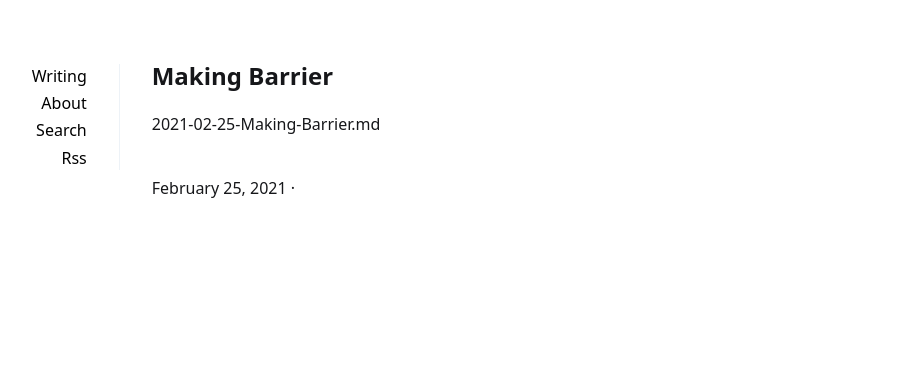
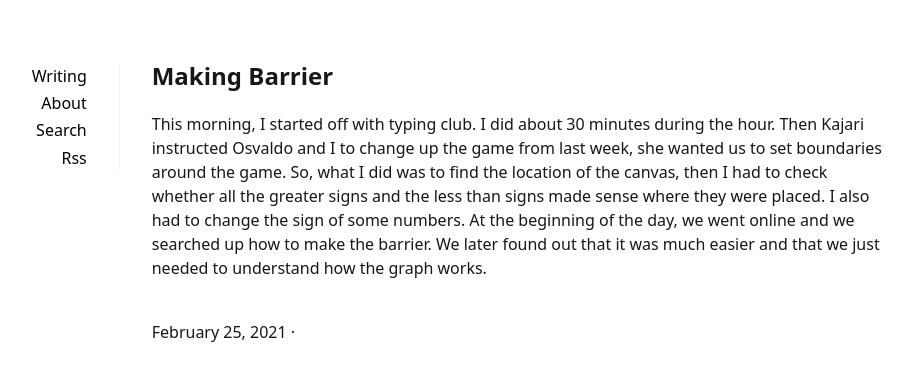
Before and after one commit to celestem406/celestem406.Github.io, a Jekyll site: the page built from _posts/2021-02-25-Making-Barrier.md, in a window 1280 px wide. Shown: the top 381 px of the page, without its empty margins (201-1113 px from the left). Built offline with Jekyll 4.4.1, drawn with Linux system fonts in a browser that asks for light colours; a file with an impossible date is left out.

Commit message:
I added paragraph

```diff
--- a/_posts/2021-02-25-Making-Barrier.md
+++ b/_posts/2021-02-25-Making-Barrier.md
@@ -1 +1,8 @@
-2021-02-25-Making-Barrier.md
+---
+layout: post
+title: Making Barrier
+description:
+summary:
+tags:
+---
+This morning, I started off with typing club. I did about 30 minutes during the hour. Then Kajari instructed Osvaldo and I to change up the game from last week, she wanted us to set boundaries around the game. So, what I did was to find the location of the canvas, then I had to check whether all the greater signs and the less than signs made sense where they were placed. I also had to change the sign of some numbers. At the beginning of the day, we went online and we searched up how to make the barrier. We later found out that it was much easier and that we just needed to understand how the graph works.
```
